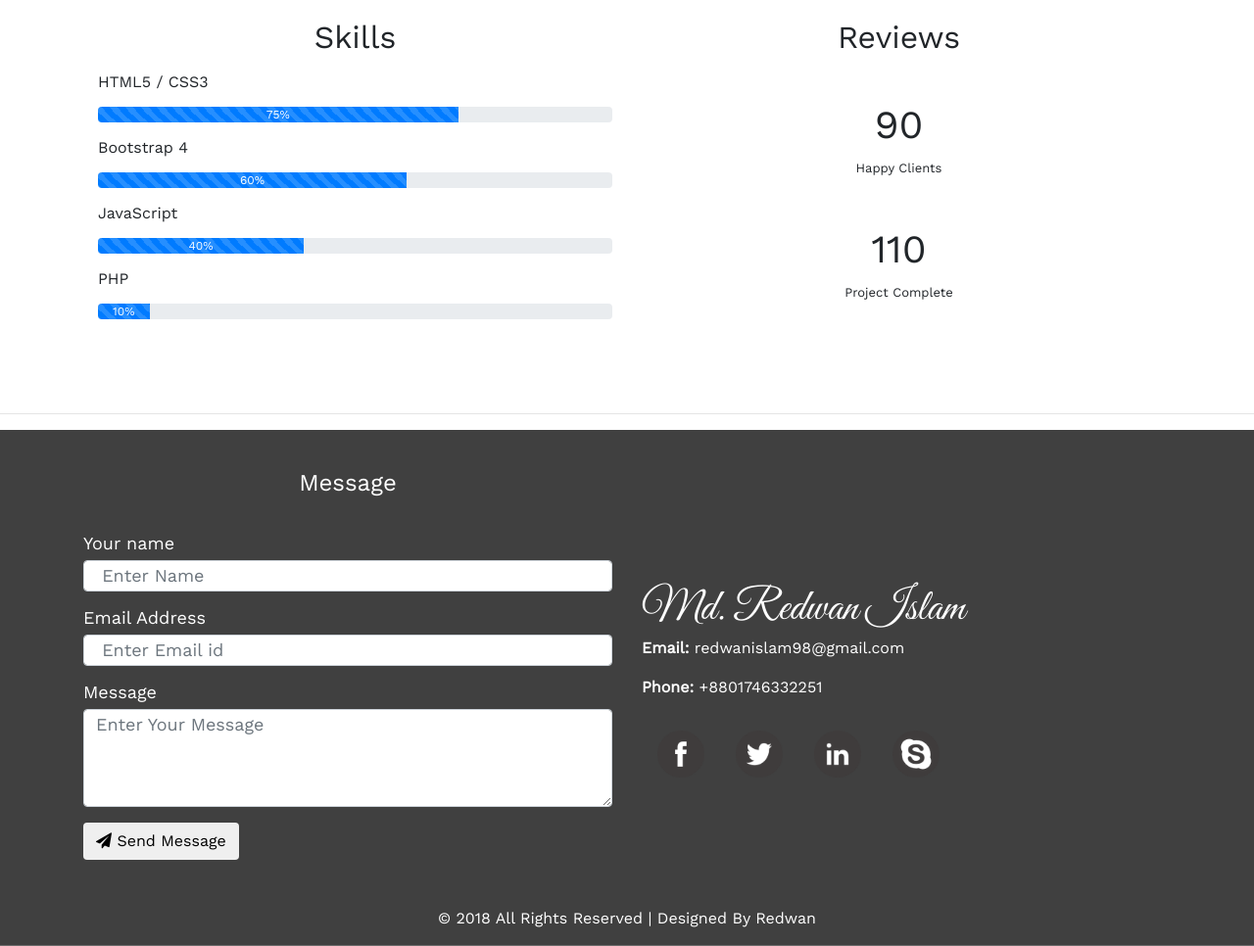
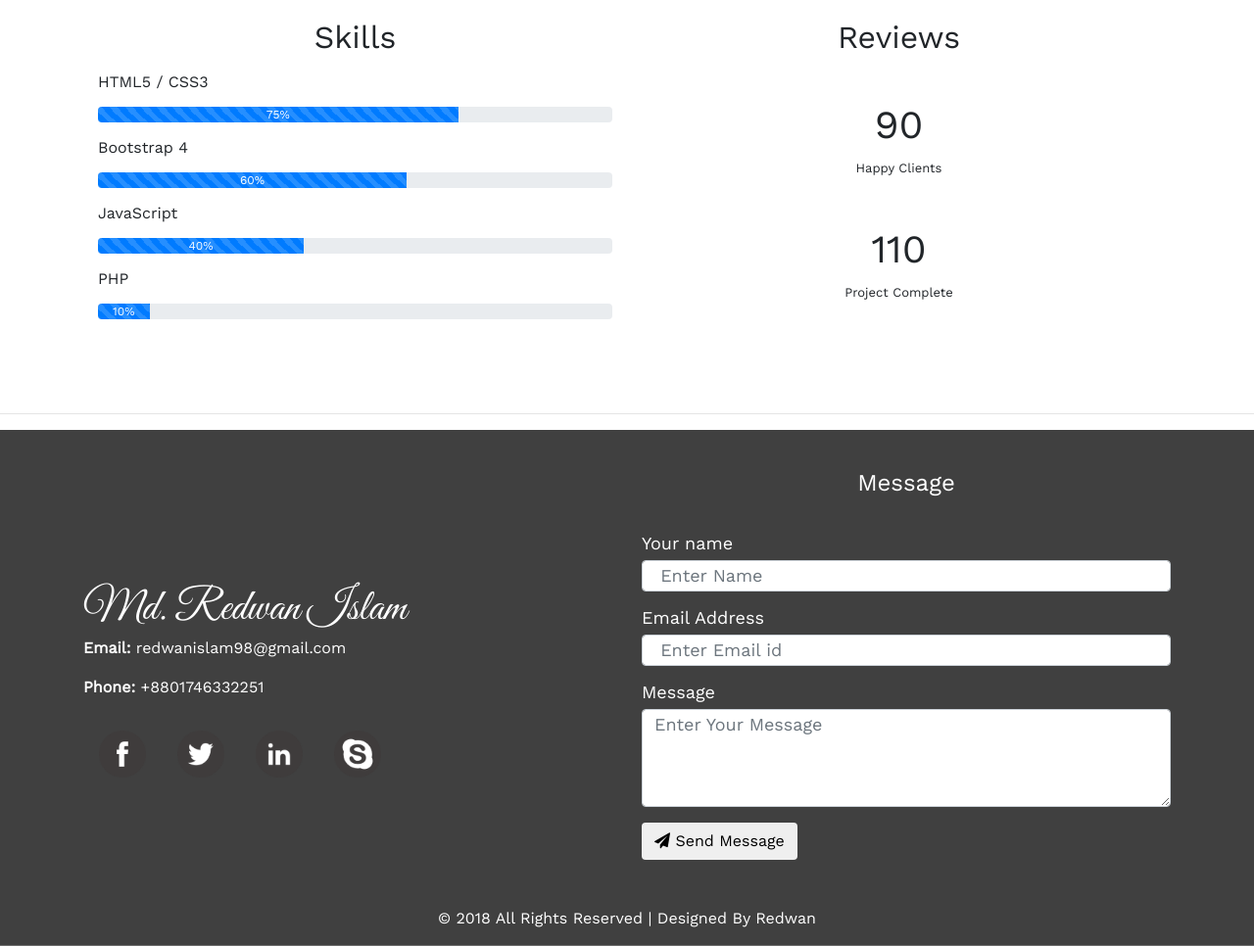
Before and after one commit to Redwan1198/redwan.github.io, a plain HTML site: page index.html in a window 1280 px wide. Shown: the part 3126-4092 px from the top of the page at 98% size. Drawn offline with nearby package versions, Linux system fonts and the light colour scheme; some packages are replaced by stand-ins of ours; a script that the page names is missing.

Commit message:
Update index.html

```diff
--- a/index.html
+++ b/index.html
@@ -189,7 +189,7 @@
 	<footer>
 	<div class="container">
 	<div class="row">
-		<div class="footer-brand col-md-6 col-md-first">
+		<div class="footer-brand col-md-6 order-md-first">
 		<h1>Md. Redwan Islam</h1>
 		<p><strong>Email:</strong> redwanislam98@gmail.com</p>
 		<p><strong>Phone:</strong> +8801746332251</p>
```
